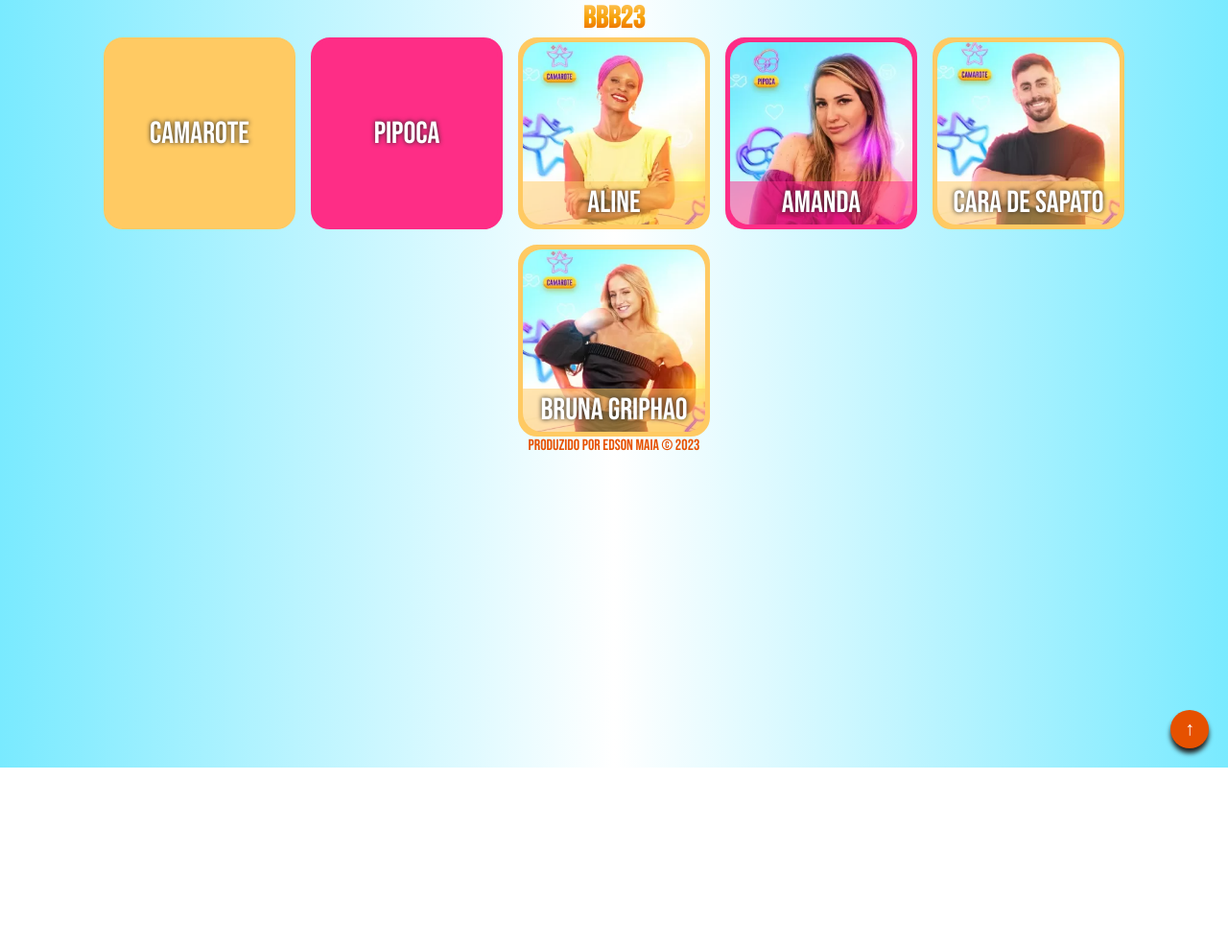
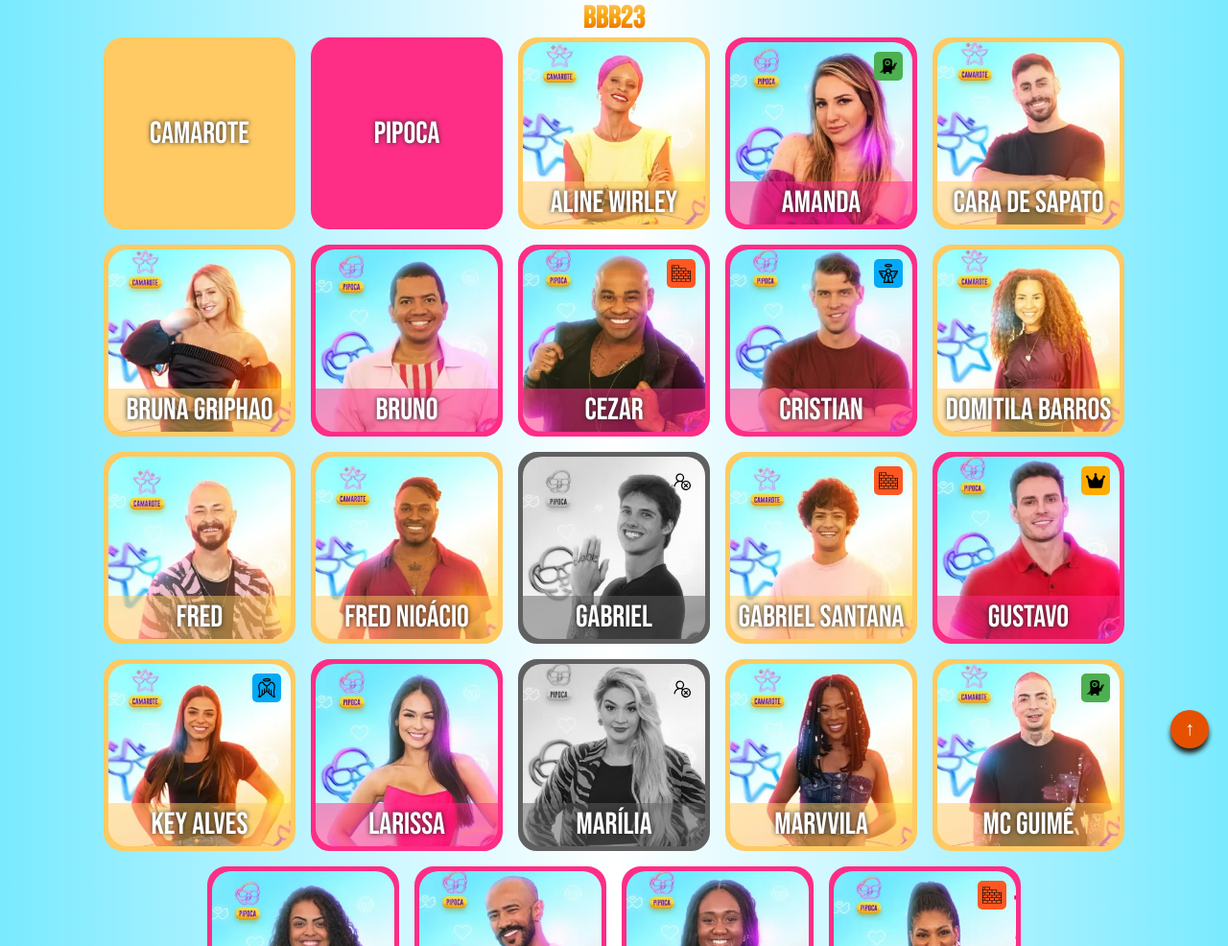
Before and after one commit to edsonmaia/bbb23, a plain HTML site: page index.html in a window 1280 px wide. Shown: the top 986 px of the page at 96% size. Before the commit the page ends 800 px from the top, so only its background shows below. Drawn offline with Linux system fonts and the light colour scheme.

Commit message:
Aula 05
Filtrar participantes por grupo

```diff
--- a/css/style.css
+++ b/css/style.css
@@ -36,7 +36,6 @@
     flex-wrap: wrap;
     align-items: center;
     justify-content: center;
-
 }
 
 .card {
@@ -53,9 +52,10 @@
     text-shadow: 0 0 5px #222;
 }
 
-.card img {
+.foto { /* era .card img */
     width: 100%;
     border-radius: 20px;
+    -webkit-user-drag: none;
 }
 
 .card span {
@@ -80,12 +80,12 @@
     background-color: #fe2d8680;
 }
 
-.camarote {
+.camarote, .btnCamarote {
     background-color: #ffca63;
     border: 5px solid #ffca63;
 }
 
-.pipoca {
+.pipoca, .btnPipoca {
     background-color: #fe2d86;
     border: 5px solid #fe2d86;
 }
@@ -123,3 +123,53 @@
     -webkit-background-clip: text;
     -webkit-text-fill-color: transparent;
 }
+
+/* aula 03 */
+.situacao {
+    position: absolute;
+    top: 10px;
+    right: 10px;
+    display: flex;
+    flex-direction: column;
+    gap: 5px;
+}
+
+.icone {
+    width: 30px;
+    height: 30px;
+    padding: 5px;
+    border-radius: 5px;
+}
+
+.eliminado {
+    filter: grayscale(100%);
+}
+
+.lider {
+    background-color: #ffab00;
+}
+
+.paredao {
+    background-color: #ff5722;
+}
+
+.anjo, .imunizado {
+    background-color: #03a9f4;
+}
+
+.monstro {
+    background-color: #4caf50;
+}
+
+/* aula 05 */
+.btnCamarote, .btnPipoca, .tituloGrande {
+    cursor: pointer;
+}
+
+.ocultar {
+    display: none;
+}
+
+.mostrar {
+    display: flex;
+}
--- a/index.html
+++ b/index.html
@@ -19,32 +19,12 @@
 
         <section class="cards">
 
-            <div class="card camarote">
+            <div class="card btnCamarote">
                 CAMAROTE
             </div>
 
-            <div class="card pipoca">
+            <div class="card btnPipoca">
                 PIPOCA
-            </div>
-
-            <div class="card camarote">
-                <img src="./images/300x300/aline-wirley.png" alt="" />
-                <span class="fundoCamarote">Aline</span>
-            </div>
-
-            <div class="card pipoca">
-                <img src="./images/300x300/amanda.png" alt="" />
-                <span class="fundoPipoca">Amanda</span>
-            </div>
-
-            <div class="card camarote">
-                <img src="./images/300x300/antonio-cara-de-sapato-jr.png" alt="" />
-                <span class="fundoCamarote">Cara de Sapato</span>
-            </div>
-
-            <div class="card camarote">
-                <img src="./images/300x300/bruna-griphao.png" alt="" />
-                <span class="fundoCamarote">Bruna Griphao</span>
             </div>
 
         </section>
@@ -56,5 +36,6 @@
     <footer>
         <p>Produzido por Edson Maia &copy; 2023</p>
     </footer>
+    <script src="./js/script.js"></script>
 </body>
 </html>
--- /dev/null
+++ b/js/script.js
@@ -0,0 +1,80 @@
+// console.log('Cards')
+let sectionCards = document.querySelector('.cards')
+let btnCamarote  = document.querySelector('.btnCamarote')
+let btnPipoca    = document.querySelector('.btnPipoca')
+let tituloGrande = document.querySelector('.tituloGrande')
+
+// ler o arquivo json
+fetch('participantes-bbb23.json')
+.then( response => response.json() )
+.then( data => {
+    // console.log(data)
+    data.map( participante => {
+        // console.log(participante)
+        // criar um card para cada participante
+        let card = document.createElement('div')
+        card.classList.add('card', participante.grupo.toLowerCase())
+        // console.log(card)
+        let icone1 = participante.situacao[0]
+        let icone2 = participante.situacao[1] || "participando"
+
+        card.innerHTML = `
+            <div class="situacao">
+                <img class="icone ${icone1}" src="./images/icones/${icone1}.svg" />
+                <img class="icone ${icone2}" src="./images/icones/${icone2}.svg" />
+            </div>
+            <img class="foto" src="./images/300x300/${participante.imagem}.png" alt="" />
+            <span class="fundo${participante.grupo}">${participante.nome}</span>
+        `
+        sectionCards.appendChild(card)
+
+        // verificar se foi eliminado
+        if(participante.situacao[0] == 'eliminado') {
+            card.classList.add('eliminado')
+        }
+
+    })
+
+    let cardsCamarote = document.querySelectorAll('.camarote')
+    let cardsPipoca   = document.querySelectorAll('.pipoca')
+    // console.log(cardsCamarote)
+    // console.log(cardsPipoca)
+
+    // escutador de eventos de click nos botões
+    btnCamarote.addEventListener('click', () => {
+        // console.log('Camarote')
+        let dadosFiltrados = data.filter( card => card.grupo == 'Pipoca' )
+        // console.log(dadosFiltrados)
+        mostrarTodosCards(cardsCamarote, cardsPipoca)
+        // filtrar cards do grupo pipoca para ocultar
+        dadosFiltrados.forEach( (card, indice) => {
+            cardsPipoca[indice].classList.add('ocultar')
+        })
+    })
+
+    btnPipoca.addEventListener('click', () => {
+        // console.log('Pipoca')
+        let dadosFiltrados = data.filter( card => card.grupo == 'Camarote' )
+        // console.log(dadosFiltrados)
+        mostrarTodosCards(cardsCamarote, cardsPipoca)
+        // filtrar cards do grupo camarote para ocultar
+        dadosFiltrados.forEach( (card, indice) => {
+            cardsCamarote[indice].classList.add('ocultar')
+        })
+    })
+
+    // escutar o click no título da página para mostrar todos os cards
+    tituloGrande.addEventListener('click', () => {
+        mostrarTodosCards(cardsCamarote, cardsPipoca)
+    })
+
+})
+
+function mostrarTodosCards(cardsCamarote, cardsPipoca) {
+    cardsCamarote.forEach( (card, indice) => {
+        cardsCamarote[indice].classList.remove('ocultar')
+    })
+    cardsPipoca.forEach( (card, indice) => {
+        cardsPipoca[indice].classList.remove('ocultar')
+    })
+}
--- a/participantes-bbb23.json
+++ b/participantes-bbb23.json
@@ -11,8 +11,10 @@
   "grupo": "Camarote",
   "sexo_biologico": "mulher",
   "cor_etnia": "negra",
-  "imagem": "aline-wirley"
+  "imagem": "aline-wirley",
+  "situacao": ["participando"]
  },
+
  {
   "id": 2,
   "nome": "Amanda",
@@ -25,11 +27,12 @@
   "grupo": "Pipoca",
   "sexo_biologico": "mulher",
   "cor_etnia": "branca",
-  "imagem": "amanda"
+  "imagem": "amanda",
+  "situacao": ["monstro"]
  },
  {
   "id": 3,
-  "nome": "Antonio \"Cara de Sapato\" Jr",
+  "nome": "Cara de Sapato",
   "idade": 32,
   "ocupacao": "Lutador de MMA",
   "cidade": "João Pessoa",
@@ -39,7 +42,8 @@
   "grupo": "Camarote",
   "sexo_biologico": "homem",
   "cor_etnia": "branca",
-  "imagem": "antonio-cara-de-sapato-jr"
+  "imagem": "antonio-cara-de-sapato-jr",
+  "situacao": ["participando"]
  },
  {
   "id": 4,
@@ -53,7 +57,8 @@
   "grupo": "Camarote",
   "sexo_biologico": "mulher",
   "cor_etnia": "branca",
-  "imagem": "bruna-griphao"
+  "imagem": "bruna-griphao",
+  "situacao": ["participando"]
  },
  {
   "id": 5,
@@ -67,7 +72,8 @@
   "grupo": "Pipoca",
   "sexo_biologico": "homem",
   "cor_etnia": "negra",
-  "imagem": "bruno"
+  "imagem": "bruno",
+  "situacao": ["participando"]
  },
  {
   "id": 6,
@@ -81,7 +87,8 @@
   "grupo": "Pipoca",
   "sexo_biologico": "homem",
   "cor_etnia": "negra",
-  "imagem": "cezar"
+  "imagem": "cezar",
+  "situacao": ["paredao"]
  },
  {
   "id": 7,
@@ -95,7 +102,8 @@
   "grupo": "Pipoca",
   "sexo_biologico": "homem",
   "cor_etnia": "branca",
-  "imagem": "cristian"
+  "imagem": "cristian",
+  "situacao": ["anjo"]
  },
  {
   "id": 8,
@@ -109,7 +117,8 @@
   "grupo": "Camarote",
   "sexo_biologico": "mulher",
   "cor_etnia": "negra",
-  "imagem": "domitila-barros"
+  "imagem": "domitila-barros",
+  "situacao": ["participando"]
  },
  {
   "id": 9,
@@ -123,7 +132,8 @@
   "grupo": "Camarote",
   "sexo_biologico": "homem",
   "cor_etnia": "branca",
-  "imagem": "fred"
+  "imagem": "fred",
+  "situacao": ["participando"]
  },
  {
   "id": 10,
@@ -137,7 +147,8 @@
   "grupo": "Camarote",
   "sexo_biologico": "homem",
   "cor_etnia": "negra",
-  "imagem": "fred-nicacio"
+  "imagem": "fred-nicacio",
+  "situacao": ["participando"]
  },
  {
   "id": 11,
@@ -151,7 +162,8 @@
   "grupo": "Pipoca",
   "sexo_biologico": "homem",
   "cor_etnia": "branca",
-  "imagem": "gabriel"
+  "imagem": "gabriel",
+  "situacao": ["eliminado"]
  },
  {
   "id": 12,
@@ -165,7 +177,8 @@
   "grupo": "Camarote",
   "sexo_biologico": "homem",
   "cor_etnia": "parda",
-  "imagem": "gabriel-santana"
+  "imagem": "gabriel-santana",
+  "situacao": ["paredao"]
  },
  {
   "id": 13,
@@ -179,7 +192,8 @@
   "grupo": "Pipoca",
   "sexo_biologico": "homem",
   "cor_etnia": "branca",
-  "imagem": "gustavo"
+  "imagem": "gustavo",
+  "situacao": ["lider"]
  },
  {
   "id": 14,
@@ -193,7 +207,8 @@
   "grupo": "Camarote",
   "sexo_biologico": "mulher",
   "cor_etnia": "parda",
-  "imagem": "key-alves"
+  "imagem": "key-alves",
+  "situacao": ["imunizado"]
  },
  {
   "id": 15,
@@ -207,7 +222,8 @@
   "grupo": "Pipoca",
   "sexo_biologico": "mulher",
   "cor_etnia": "branca",
-  "imagem": "larissa"
+  "imagem": "larissa",
+  "situacao": ["participando"]
  },
  {
   "id": 16,
@@ -221,7 +237,8 @@
   "grupo": "Pipoca",
   "sexo_biologico": "mulher",
   "cor_etnia": "branca",
-  "imagem": "marilia"
+  "imagem": "marilia",
+  "situacao": ["eliminado"]
  },
  {
   "id": 17,
@@ -235,7 +252,8 @@
   "grupo": "Camarote",
   "sexo_biologico": "mulher",
   "cor_etnia": "negra",
-  "imagem": "marvvila"
+  "imagem": "marvvila",
+  "situacao": ["participando"]
  },
  {
   "id": 18,
@@ -249,7 +267,8 @@
   "grupo": "Camarote",
   "sexo_biologico": "homem",
   "cor_etnia": "branca",
-  "imagem": "mc-guime"
+  "imagem": "mc-guime",
+  "situacao": ["monstro"]
  },
  {
   "id": 19,
@@ -263,7 +282,8 @@
   "grupo": "Pipoca",
   "sexo_biologico": "mulher",
   "cor_etnia": "parda",
-  "imagem": "paula"
+  "imagem": "paula",
+  "situacao": ["participando"]
  },
  {
   "id": 20,
@@ -277,7 +297,8 @@
   "grupo": "Pipoca",
   "sexo_biologico": "homem",
   "cor_etnia": "parda",
-  "imagem": "ricardo"
+  "imagem": "ricardo",
+  "situacao": ["participando"]
  },
  {
   "id": 21,
@@ -291,7 +312,8 @@
   "grupo": "Pipoca",
   "sexo_biologico": "mulher",
   "cor_etnia": "negra",
-  "imagem": "sarah-aline"
+  "imagem": "sarah-aline",
+  "situacao": ["participando"]
  },
  {
   "id": 22,
@@ -305,6 +327,7 @@
   "grupo": "Pipoca",
   "sexo_biologico": "mulher",
   "cor_etnia": "negra",
-  "imagem": "tina"
+  "imagem": "tina",
+  "situacao": ["paredao"]
  }
 ]
```
Also changed, not shown: images/300x300/marvvila.png (added), images/icones/anjo.svg (added), images/icones/eliminado.svg (added), images/icones/imunizado.svg (added), images/icones/lider.svg (added), images/icones/monstro.svg (added), images/icones/paredao.svg (added), images/icones/participando.svg (added), 1 other file.
